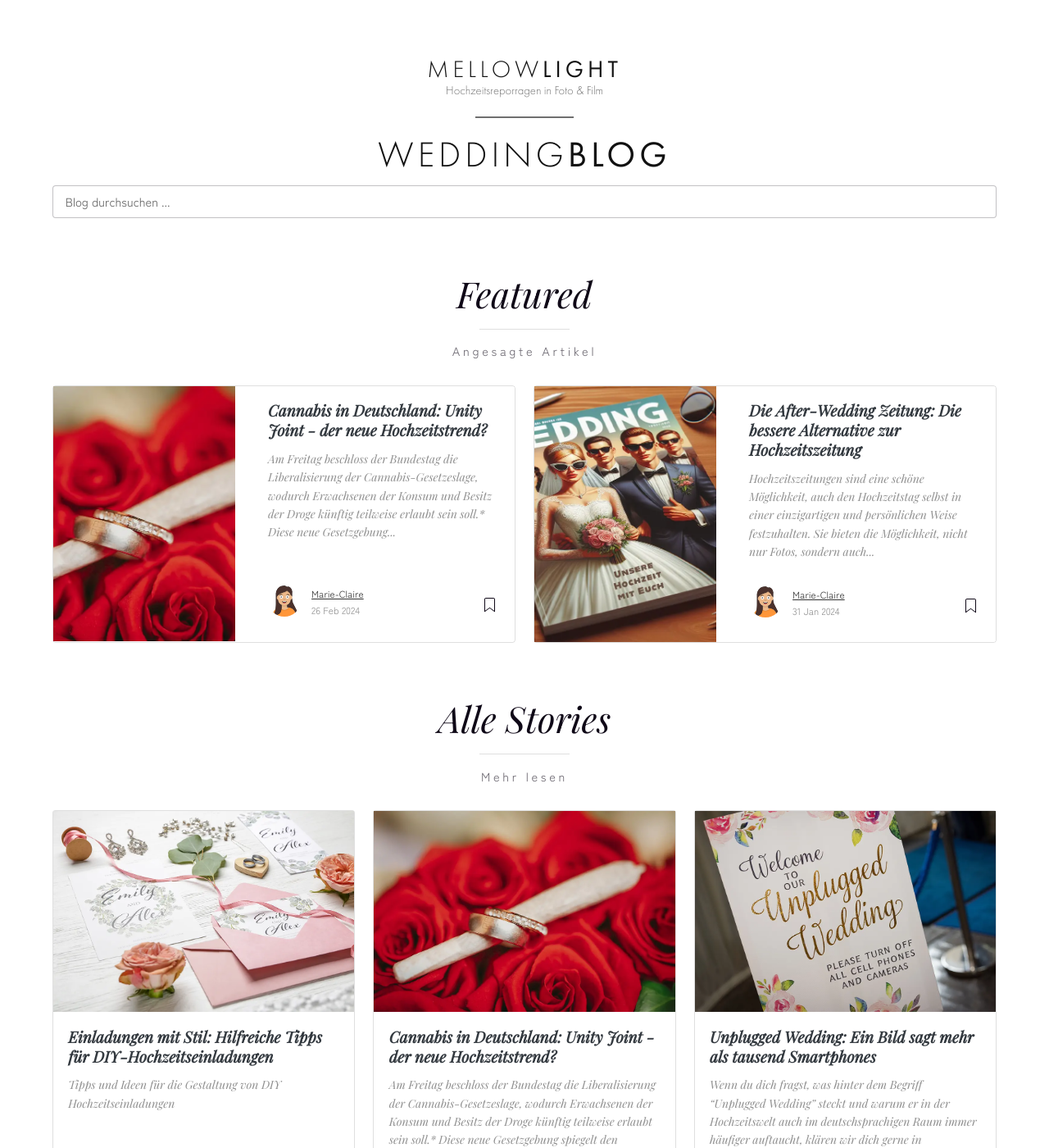
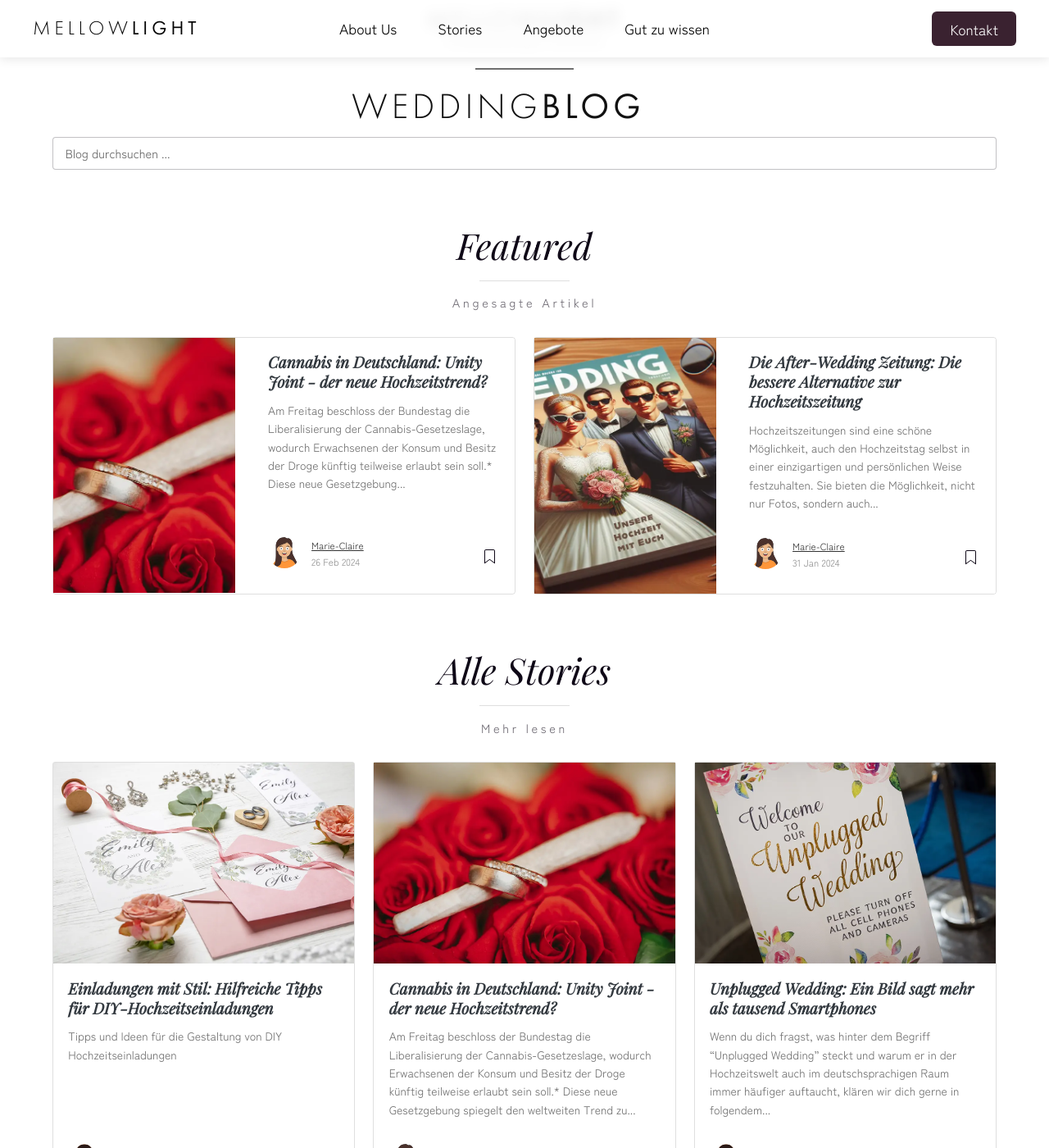
Before and after one commit to R0ckStrongo/mellowlight.blog, a Jekyll site: the page built from index.html, in a window 1280 px wide and 1400 px high. Shown: the whole window at 82% size. Built offline with Jekyll 4.4.1, drawn with Linux system fonts in a browser that asks for light colours; nearby versions of some CDN libraries; the list of posts is cut into pages by our own code.

Commit message:
layout fixes

```diff
--- a/_layouts/default.html
+++ b/_layouts/default.html
@@ -15,13 +15,13 @@
 		<meta property="og:image:height" content="1080">
 		{% endif %}
 		<link rel="stylesheet" href="https://stackpath.bootstrapcdn.com/bootstrap/4.1.3/css/bootstrap.min.css" integrity="sha384-MCw98/SFnGE8fJT3GXwEOngsV7Zt27NXFoaoApmYm81iuXoPkFOJwJ8ERdknLPMO" crossorigin="anonymous">
-
+	<!--
 		<link href="{{ site.baseurl }}/assets/css/screen.css" rel="stylesheet">
 		<link href="{{ site.baseurl }}/assets/css/main.min.css" rel="stylesheet">
-<!--
+-->
 		<link href="../assets/css/screen.css" rel="stylesheet">
 		<link href="../assets/css/main.min.css" rel="stylesheet">
--->
+
 		<script data-goatcounter="https://blog-mellowlight.goatcounter.com/count"
         async src="//gc.zgo.at/count.js"></script>
 	</head>
@@ -50,7 +50,7 @@ ga('send', 'pageview');
 ================================================== -->
 		<!-- Header -->
 		<header class="zoom-me" id="header">
-			<nav role="navigation" class="top-right open nav-mobile hidden">
+			<nav role="navigation" class="top-right open nav-mobile">
 				<a href="index.html" class="disc l2"><div>Home</div></a>
 				<a href="about.html" class="disc l3"><div>About Us</div></a>
 				<a href="gallery.html" class="disc l4"><div>Stories</div></a>
@@ -70,7 +70,7 @@ ga('send', 'pageview');
 					</svg>
 				</a>
 			</nav>
-			<nav class="navbar hidden" id="navbar">
+			<nav class="navbar" id="navbar">
 				<a href="index.html" class="nav-left">MELLOW<span class="highlight">LIGHT</span></a>
 				<div class="nav-center">
 					<a href="about.html">About Us</a>
@@ -82,12 +82,12 @@ ga('send', 'pageview');
 					<a href="#kontakt" class="button special">Kontakt</a>
 				</div>
 			</nav>
-			<div class="blog-headline">
+			<a href="https://blog.mellowlight.de/" class="blog-headline">
 				<div class="blog-brand">MELLOW<span class="highlight">LIGHT</span></div>
 				<div class="blog-subtitle">Hochzeitsreporragen in Foto & Film</div>
 				<div class="line"></div>
 				<div class="blog-title">WEDDING<span class="highlight">BLOG</span></div>
-			</div>
+			</a>
 		</header>
 		<!-- End Navigation
 ================================================== -->
--- a/assets/css/screen.css
+++ b/assets/css/screen.css
@@ -142,9 +142,11 @@ section.recent-posts {
 
 .listfeaturedtag h4.card-text,
 .listrecent h4.card-text {
-    color: rgba(0, 0, 0, 0.44);
+    color: #6f6f6f;
     font-size: 0.95rem;
     line-height: 1.6;
+    font-family: "Zen Kaku Gothic New", sans-serif;
+    font-style: normal;
     font-weight: 400;
 }
 
@@ -887,6 +889,7 @@ iframe {
     color: #111;
     position: static;
     padding-top: 60px;
+    text-decoration:  none;
 }
 #header .blog-brand {
     font-size: 2rem;
@@ -908,6 +911,14 @@ iframe {
 #header .blog-title {
     font-size: 3rem;
     letter-spacing: 5px;
+    max-width: 95%;
+}
+
+@media (max-width: 768px) {
+    #header .blog-title {
+    font-size: 1.75rem;
+    letter-spacing: 4px;
+    }
 }
 
 .navbar {
```
